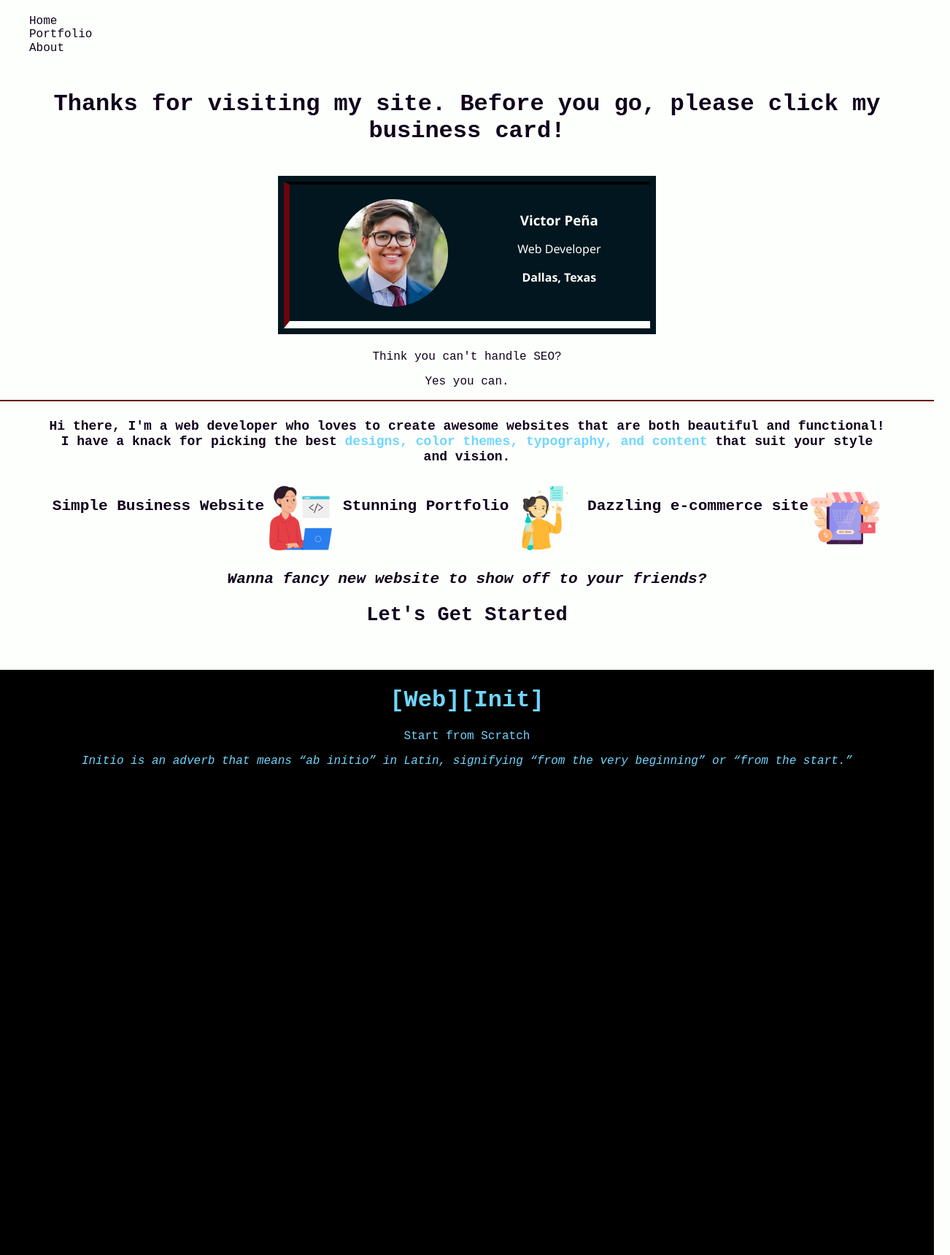
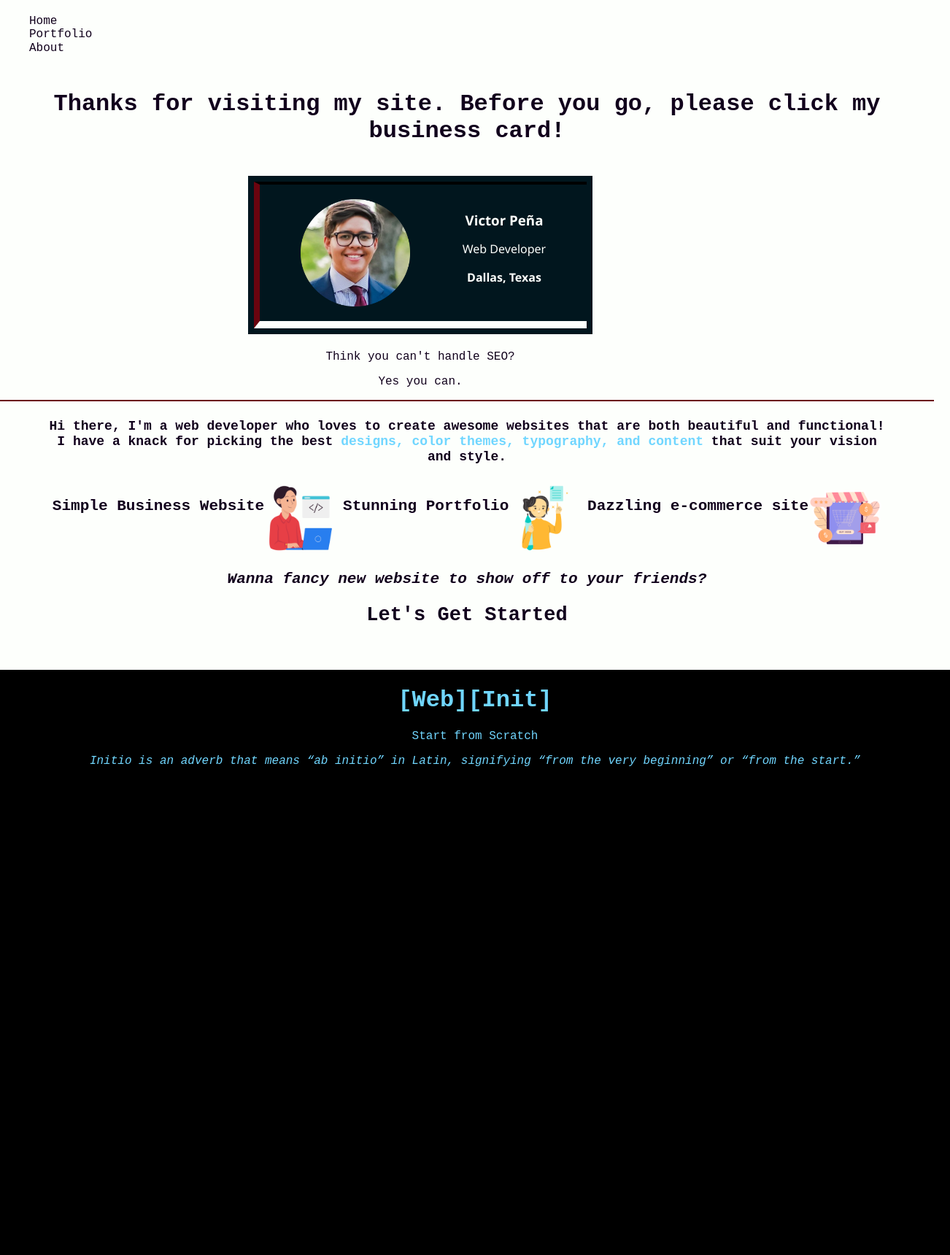
Before and after one commit to PenaV99/digital-card, a website built with Vite: page index.html in a window 1280 px wide. Shown: the whole page at 73% size, 1302 px wide, since content can reach past the window. Built offline with nearby package versions, Linux system fonts and the light colour scheme; a web font is replaced by a local one.

Commit message:
Changed the width to make the website more responsive

```diff
--- a/index.html
+++ b/index.html
@@ -30,12 +30,12 @@
     <p>Think you can't <span id="encouraging-text"></span>?</p>
     <p>Yes you can.</p>
 </section>
-    <section class="services-section">
-        <div class="skills-section">
+<section class="services-section">
+    <div class="skills-section">
             <h4>
                 Hi there, I'm a web developer who loves to create awesome websites that are both <strong>beautiful and
                     functional!</strong> I have a knack for picking the best <span>designs, color themes, typography,
-                    and content</span> that suit your style and vision.
+                    and content</span> that suit your vision and style.
             </h4>
             <div class="services-list">
                 <div class="service">
@@ -63,12 +63,12 @@
             <h2>Let's Get Started</h2>
         </div>
     </section>
-    <script src="js/index.js"></script>
     <section class="webinit-section">
         <h1>[Web][Init]</h1>
         <p>Start from Scratch</p>
         <p><em>Initio is an adverb that means “ab initio” in Latin, signifying “from the very beginning” or “from the start.”</em></p>
     </section>
+    <script src="js/index.js"></script>
 </body>
 
 </html>
--- a/styles.css
+++ b/styles.css
@@ -10,6 +10,9 @@ body {
     font-family: "Kode Mono", monospace;
     color: #11001c;
     text-align: center;
+}
+.card-section {
+    width: 90%;
 }
 /* Business Card */
 .body-back {
@@ -71,7 +74,6 @@ body {
 }
 /* Mini Portfolio */
 .services-section {
-    width: 100%;
     height: 46%;
     font-size: large;
     border-top: 2px solid #6a040f;
@@ -92,6 +94,7 @@ body {
 .services-list {
     display: flex;
     justify-content: space-evenly;
+    width: 100%;
 }
 .service {
     display: flex;
@@ -101,9 +104,12 @@ body {
     width: 100px;
 }
 .webinit-section {
+    width: 90%;
+    height: 100vh;
     margin: auto;
-    color: #70d6ff;
+    padding: 0px 75px;
     border-top: 2px solid black;
     background-color: black;
-    height: 100vh;
+    color: #70d6ff;
+
 }
```
